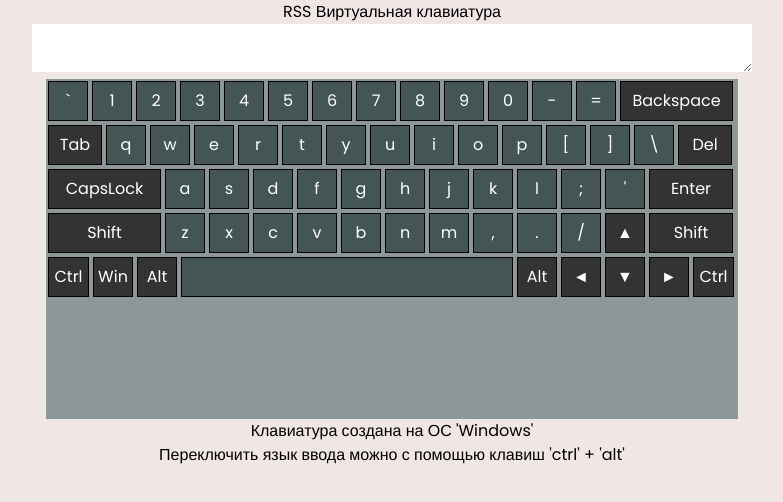
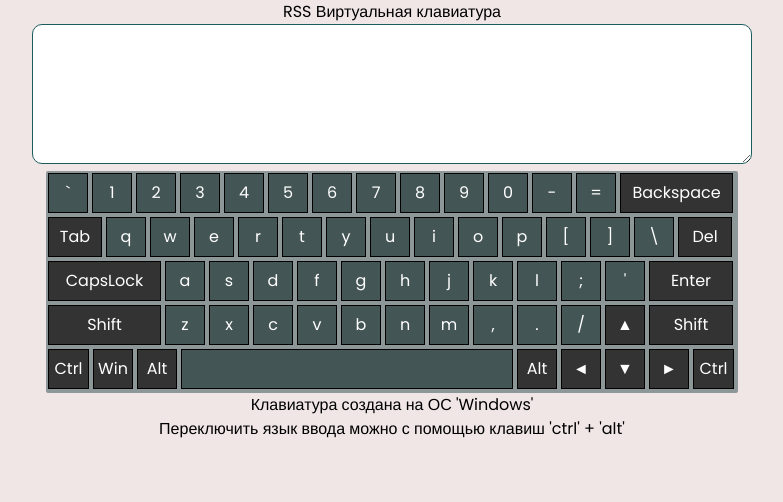
Before and after one commit to AndreiVauchok2211/virtual-keyboard, a website: page index.html in a window 1280 px wide. Shown: the whole page, without its empty margins (248-1031 px from the left). Drawn offline with Linux system fonts and the light colour scheme.

Commit message:
refactor: change the display style of the input text area

```diff
--- a/assets/scss/components/_keyboard.scss
+++ b/assets/scss/components/_keyboard.scss
@@ -6,14 +6,19 @@
 }
 
 .textarea {
-
+   height: 140px;
    width: 90%;
+   border-radius: 10px;
+   border: solid 1px rgb(27, 92, 92);
 }
 
 .keyboard {
-   height: 340px;
+   height: 222px;
    width: 692px;
-   margin: 0 auto;
+   margin: auto;
+   border-radius: 2px;
+
+
 
    background-color: rgba($color: #677, $alpha: 0.7)
 }
```
Also changed, not shown: assets/style.css, 1 other file.
